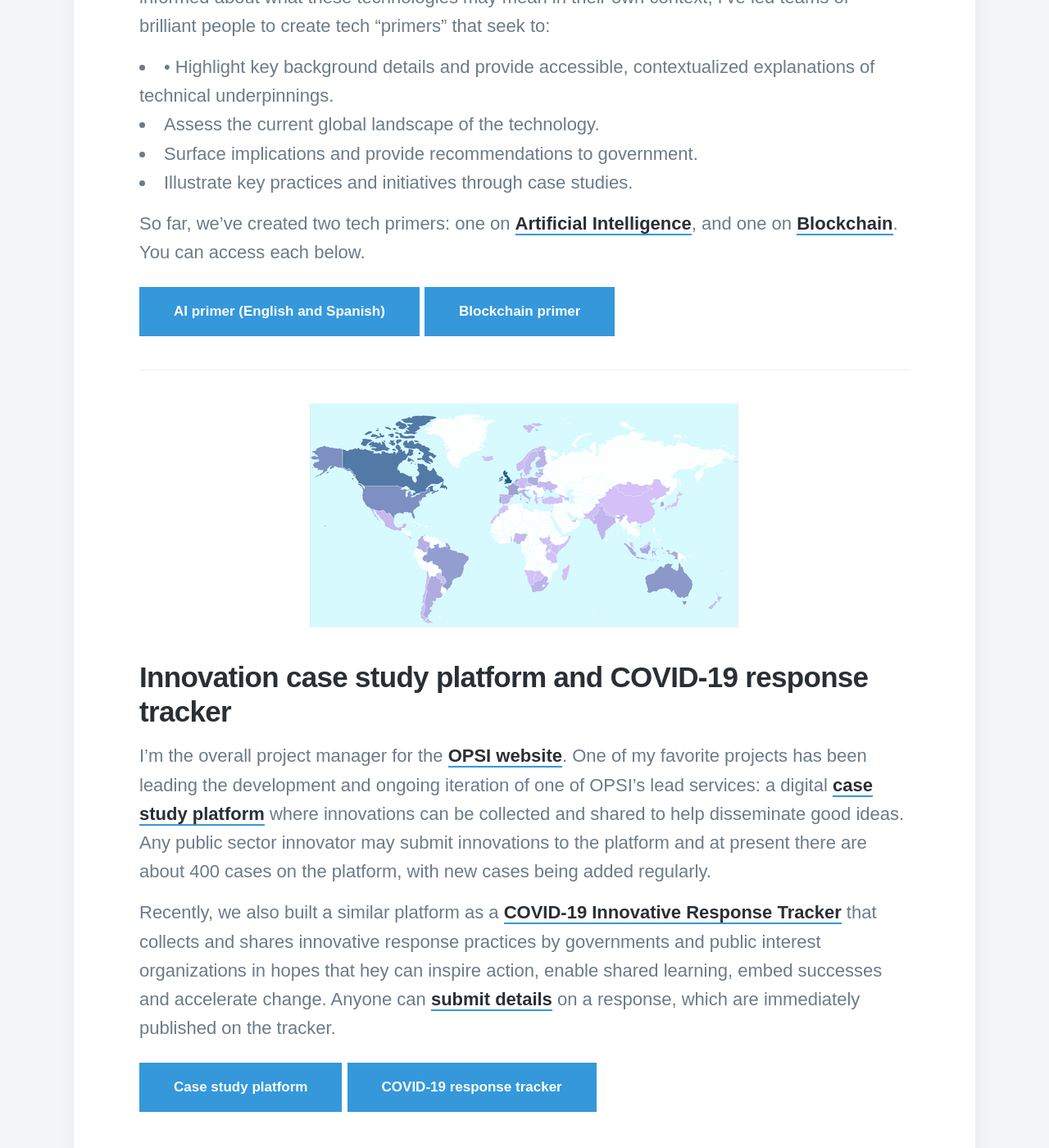
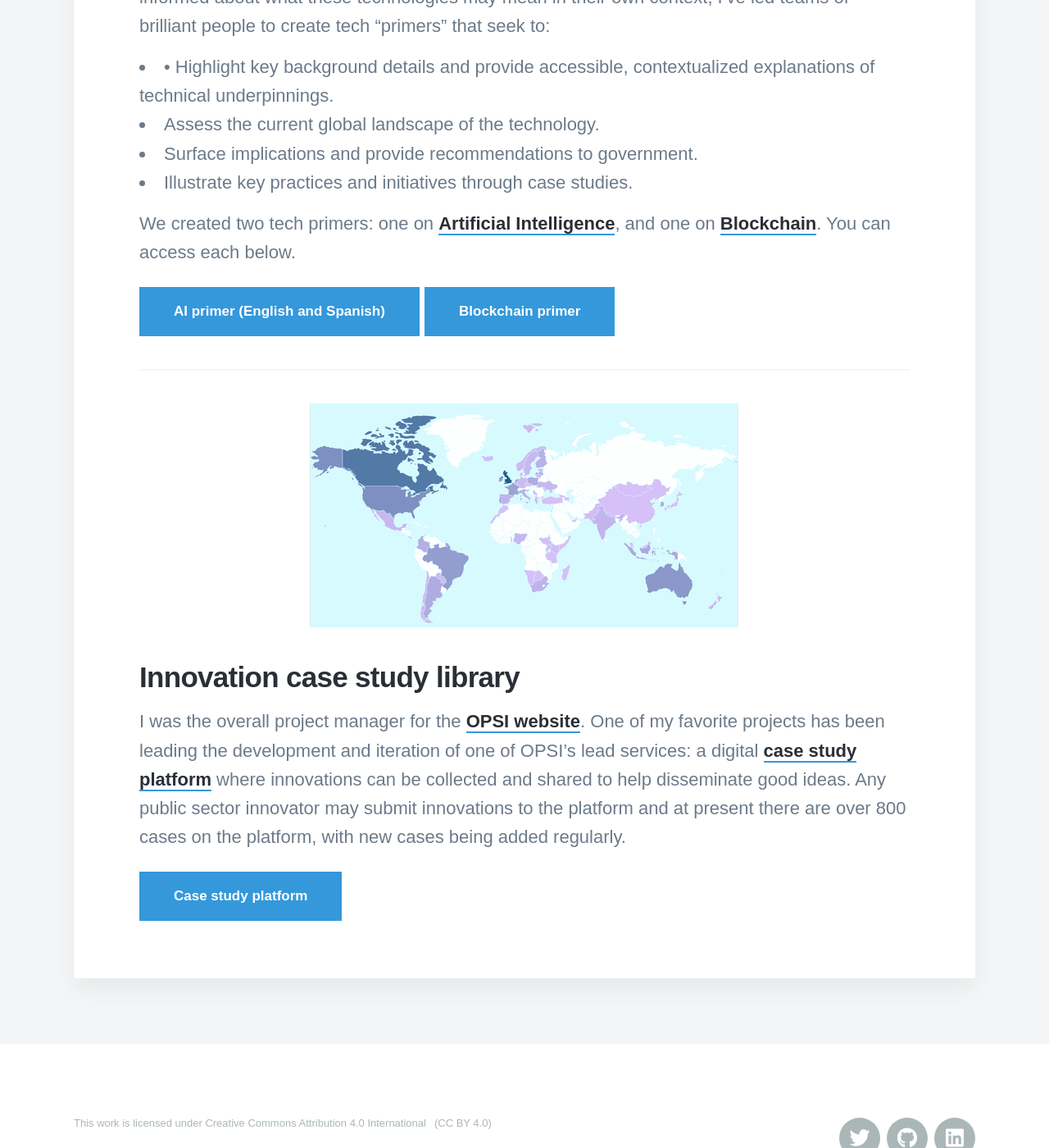
Before and after one commit to jlberryhill/jamieberryhill.com, a Jekyll site: the page built from _projects/oecd.md, in a window 1280 px wide and 1400 px high, scrolled down 5789 px. Shown: the whole window at 82% size. Built offline with Jekyll 4.4.1, drawn with Linux system fonts in a browser that asks for light colours; nearby versions of some CDN libraries; some web fonts are replaced.

Commit message:
Update oecd.md

```diff
--- a/_projects/oecd.md
+++ b/_projects/oecd.md
@@ -66,7 +66,7 @@ To help public officials navigate this complex terrain, distinguish hype from re
 * Surface implications and provide recommendations to government.
 * Illustrate key practices and initiatives through case studies.
 
-So far, we've created two tech primers: one on [Artificial Intelligence](https://oecd-opsi.org/ai-primer-blog/), and one on [Blockchain](https://oecd-opsi.org/new-opsi-guide-to-blockchain-in-the-public-sector/). You can access each below.
+We created two tech primers: one on [Artificial Intelligence](https://oecd-opsi.org/ai-primer-blog/), and one on [Blockchain](https://oecd-opsi.org/new-opsi-guide-to-blockchain-in-the-public-sector/). You can access each below.
 
 <a href="https://oe.cd/helloworld" class="button button--large">AI primer (English and Spanish)</a> <a href="https://oecd-opsi.org/new-opsi-guide-to-blockchain-in-the-public-sector" class="button button--large">Blockchain primer</a>
 
@@ -74,11 +74,8 @@ So far, we've created two tech primers: one on [Artificial Intelligence](https:/
 
 ![]({{site.baseurl}}/images/casestudyplatform.png)
 
-## Innovation case study platform and COVID-19 response tracker
+## Innovation case study library
 
-I'm the overall project manager for the [OPSI website](https://oecd-opsi.org). One of my favorite projects has been leading the development and ongoing iteration of one of OPSI’s lead services: a digital [case study platform](https://oecd-opsi.org/innovations) where innovations can be collected and shared to help disseminate good ideas. Any public sector innovator may submit innovations to the platform and at present there are about 400 cases on the platform, with new cases being added regularly.
+I was the overall project manager for the [OPSI website](https://oecd-opsi.org). One of my favorite projects has been leading the development and iteration of one of OPSI’s lead services: a digital [case study platform](https://oecd-opsi.org/innovations) where innovations can be collected and shared to help disseminate good ideas. Any public sector innovator may submit innovations to the platform and at present there are over 800 cases on the platform, with new cases being added regularly.
 
-Recently, we also built a similar platform as a [COVID-19 Innovative Response Tracker](https://oecd-opsi.org/covid-response) that collects and shares innovative response practices by governments and public interest organizations in hopes that hey can inspire action, enable shared learning, embed
-successes and accelerate change. Anyone can [submit details](https://oecd-opsi.org/covid-response-form) on a response, which are immediately published on the tracker.
-
-<a href="https://oecd-opsi.org/innovations" class="button button--large">Case study platform</a> <a href="https://oecd-opsi.org/covid-response" class="button button--large">COVID-19 response tracker</a>
+<a href="https://oecd-opsi.org/innovations" class="button button--large">Case study platform</a>
```
